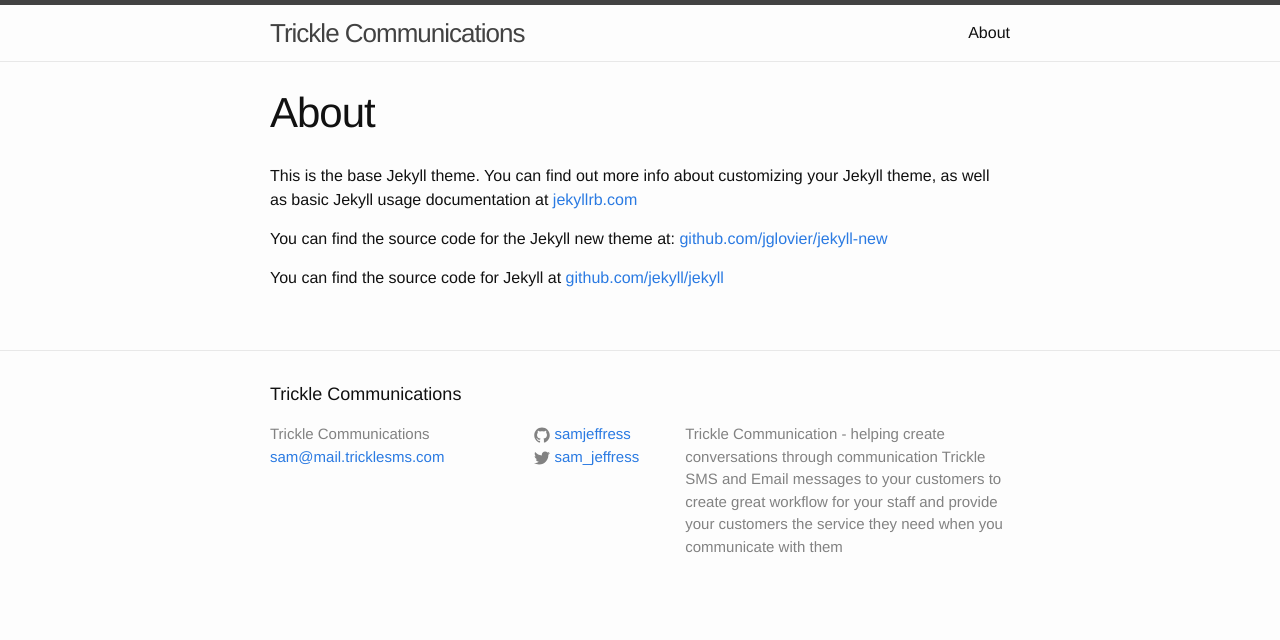
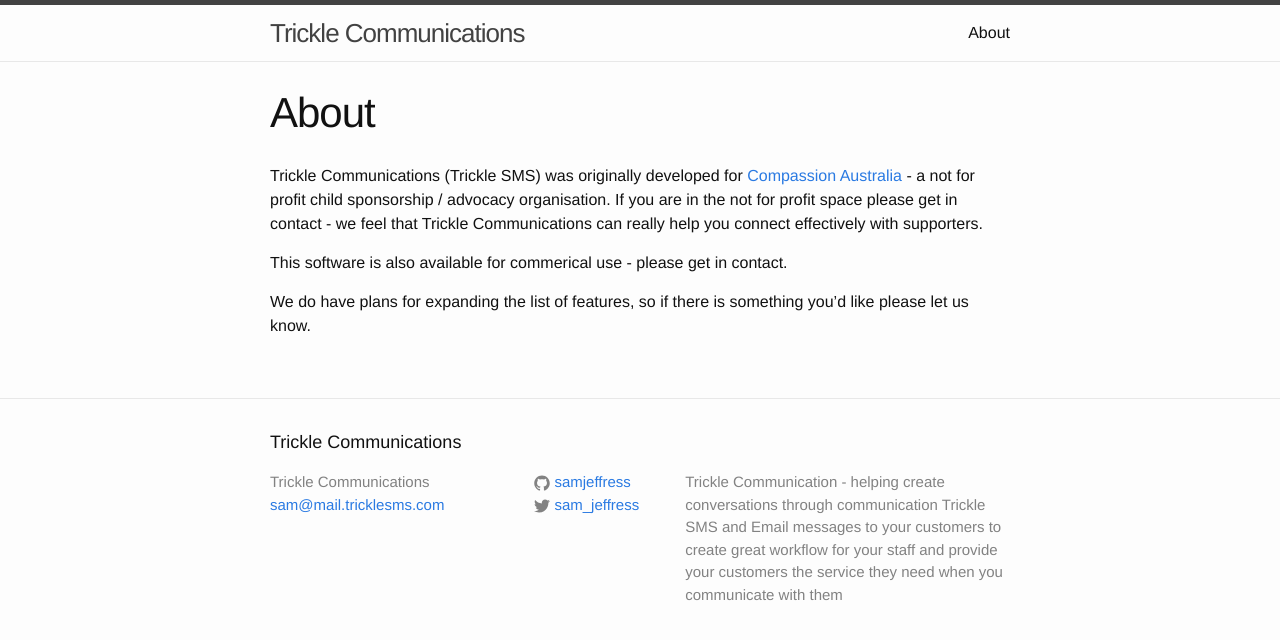
Before and after one commit to samjeffress/TrickleCommsWeb, a Jekyll site: the page built from about.md, in a window 1280 px wide. Shown: the top 640 px of the page. Built offline with Jekyll 4.4.1, drawn with Linux system fonts in a browser that asks for light colours.

Commit message:
updated about.md

```diff
--- a/about.md
+++ b/about.md
@@ -4,8 +4,8 @@
 permalink: /about/
 ---
 
-This is the base Jekyll theme. You can find out more info about customizing your Jekyll theme, as well as basic Jekyll usage documentation at [jekyllrb.com](http://jekyllrb.com/)
+Trickle Communications (Trickle SMS) was originally developed for [Compassion Australia](http://compassion.com.au) - a not for profit child sponsorship / advocacy organisation. If you are in the not for profit space please get in contact - we feel that Trickle Communications can really help you connect effectively with supporters.
 
-You can find the source code for the Jekyll new theme at: [github.com/jglovier/jekyll-new](https://github.com/jglovier/jekyll-new)
+This software is also available for commerical use - please get in contact.
 
-You can find the source code for Jekyll at [github.com/jekyll/jekyll](https://github.com/jekyll/jekyll)
+We do have plans for expanding the list of features, so if there is something you'd like please let us know.
```
